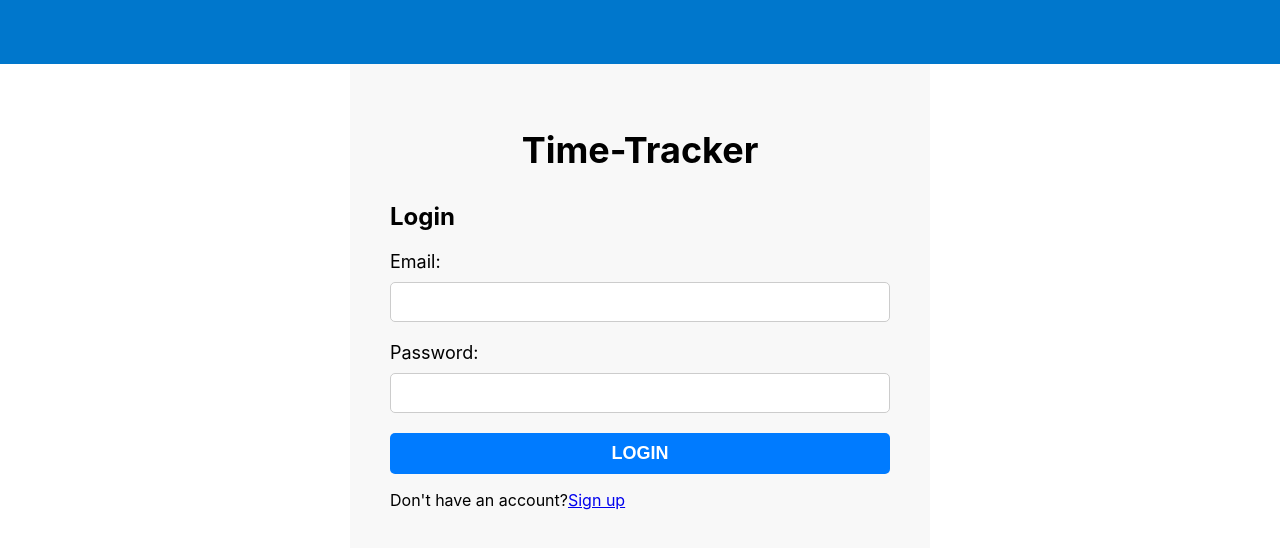
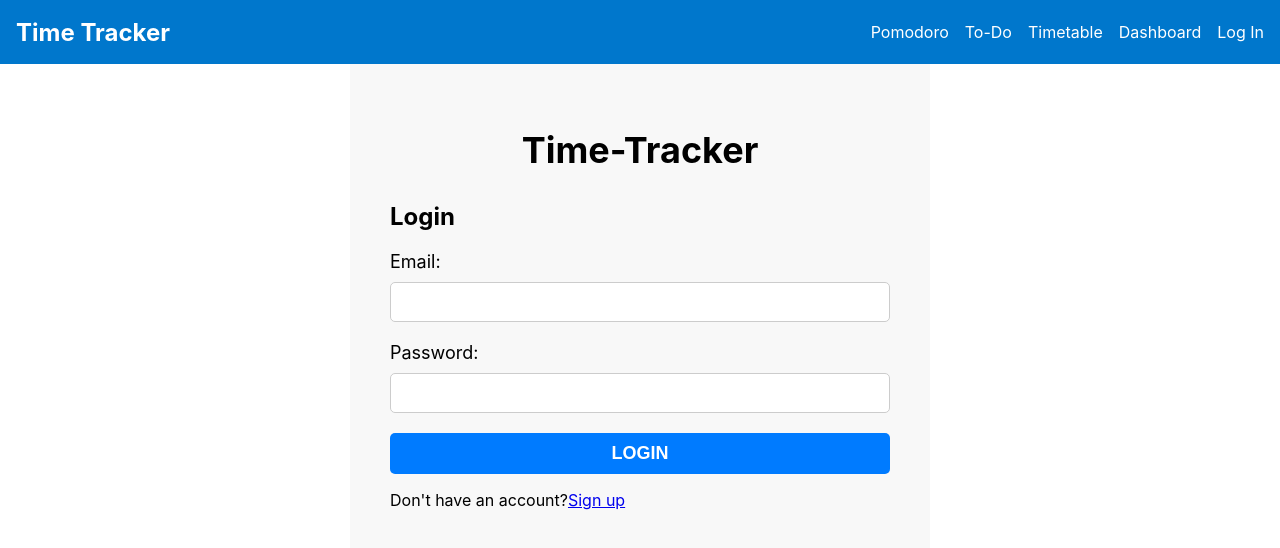
Before and after one commit to yunjunhojj/timeTracker, a React (Create React App) app: page /login in a window 1280 px wide. Shown: the top 548 px of the page. Built offline with nearby package versions, Linux system fonts and the light colour scheme; no server answers.

Commit message:
feat: timetable bug fix (login status checker)

```diff
--- a/src/components/layouts/TopNavigation.js
+++ b/src/components/layouts/TopNavigation.js
@@ -19,16 +19,17 @@ const TopNavigation = () => {
       setIsMobile(false);
     }
 
+    // login status check
     const auth = getAuth();
     onAuthStateChanged(auth, (user) => {
       if (user) {
         setIsLogged(true);
-        setLoadUser(true);
       } else {
         setIsLogged(false);
       }
+      setLoadUser(true);
     });
-  }, []);
+  }, [loadUser]);
 
   const handleLogout = () => {
     const auth = getAuth();
--- /dev/null
+++ b/src/hooks/useCheckLogin.js
@@ -0,0 +1,32 @@
+// check login status
+
+import { useEffect, useState } from "react";
+import { getAuth, onAuthStateChanged } from "firebase/auth";
+import { useNavigate } from "react-router-dom";
+
+// useCheckLogin hook - check login status, check and redirect
+export const useCheckLogin = () => {
+  const navigate = useNavigate();
+  const [isLogged, setIsLogged] = useState(false);
+  const [loadUser, setLoadUser] = useState(false);
+
+  useEffect(() => {
+    // login status check
+    const auth = getAuth();
+    onAuthStateChanged(auth, (user) => {
+      if (user) {
+        setIsLogged(true);
+      } else {
+        setIsLogged(false);
+        navigate("/login");
+      }
+      setLoadUser(true);
+    });
+  }, [loadUser]);
+
+  if (!loadUser) {
+    return [isLogged, setIsLogged];
+  }
+
+  return [isLogged, setIsLogged];
+};
--- a/src/pages/TimetablePage.js
+++ b/src/pages/TimetablePage.js
@@ -12,15 +12,19 @@ import {
   deleteDoc,
 } from "firebase/firestore";
 import { db } from "../firebase";
-import { getAuth } from "firebase/auth";
+import { getAuth, onAuthStateChanged } from "firebase/auth";
+
+import { useCheckLogin } from "../hooks/useCheckLogin";
+import getCurrentUserId from "../utils/firebase/getCurrentUserId";
 
 const TimetablePage = () => {
-  const navigate = useNavigate();
-
   const [timetable, setTimetable] = useState(Array(24).fill(""));
   const todaysDate = new Date().toISOString().slice(0, 10);
   const [date, setDate] = useState(todaysDate);
 
+  const [isLogged, setIsLogged] = useCheckLogin();
+
+  const userId = getCurrentUserId();
   const handleChange = (event, index) => {
     const newTimetable = [...timetable];
     newTimetable[index] = event.target.value;
@@ -28,18 +32,13 @@ const TimetablePage = () => {
   };
 
   const saveTimeTable = async () => {
-    const auth = getAuth();
-    const user = auth.currentUser;
-    const docRef = doc(db, user.email + "-timetable", date);
+    const docRef = doc(db, userId + "-timetable", date);
     await setDoc(docRef, { timetable });
   };
 
-  const getData = async () => {
-    const auth = getAuth();
-    const user = auth.currentUser;
-    const querySnapshot = await getDocs(
-      collection(db, user.email + "-timetable")
-    );
+  const getData = async (userId) => {
+    const querySnapshot = await getDocs(collection(db, userId + "-timetable"));
+
     querySnapshot.forEach((doc) => {
       doc.id === date && setTimetable(doc.data().timetable);
     });
@@ -50,15 +49,9 @@ const TimetablePage = () => {
     const newTimetable = Array(24).fill("");
     setTimetable(newTimetable);
 
-    // login check
-    const auth = getAuth();
-    const user = auth.currentUser;
-    if (!user) {
-      navigate("/login");
-    }
-
     setTimeout(() => {
-      getData();
+      const userId = getCurrentUserId();
+      getData(userId);
     }, 1000);
   }, [date]);
 
--- /dev/null
+++ b/src/utils/firebase/getCurrentUserId.js
@@ -0,0 +1,13 @@
+import { getAuth } from "firebase/auth";
+
+// get current user email
+const getCurrentUserId = () => {
+  const auth = getAuth();
+  const user = auth.currentUser;
+  if (!user) {
+    return;
+  }
+  return user.email;
+};
+
+export default getCurrentUserId;
```
